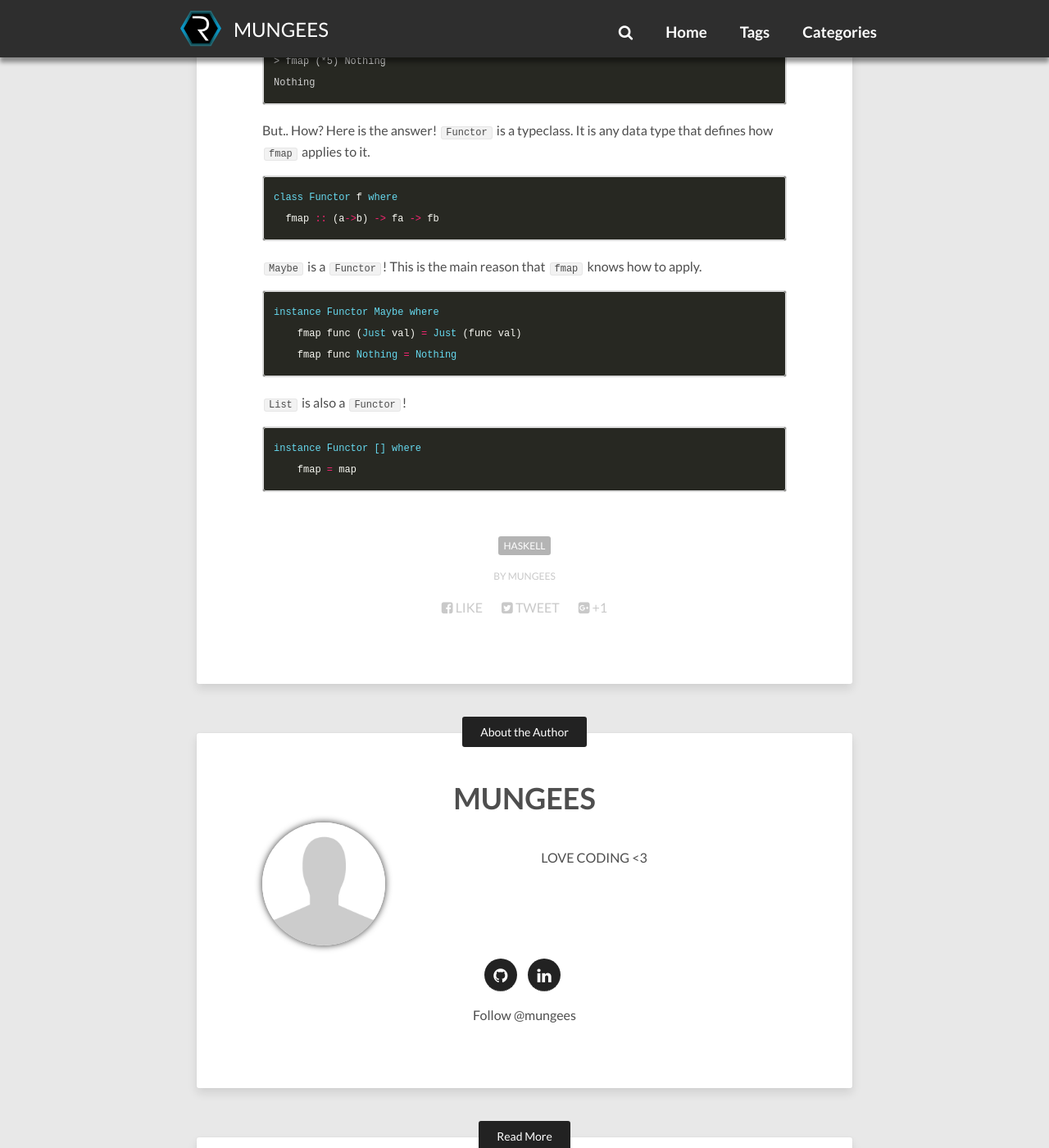
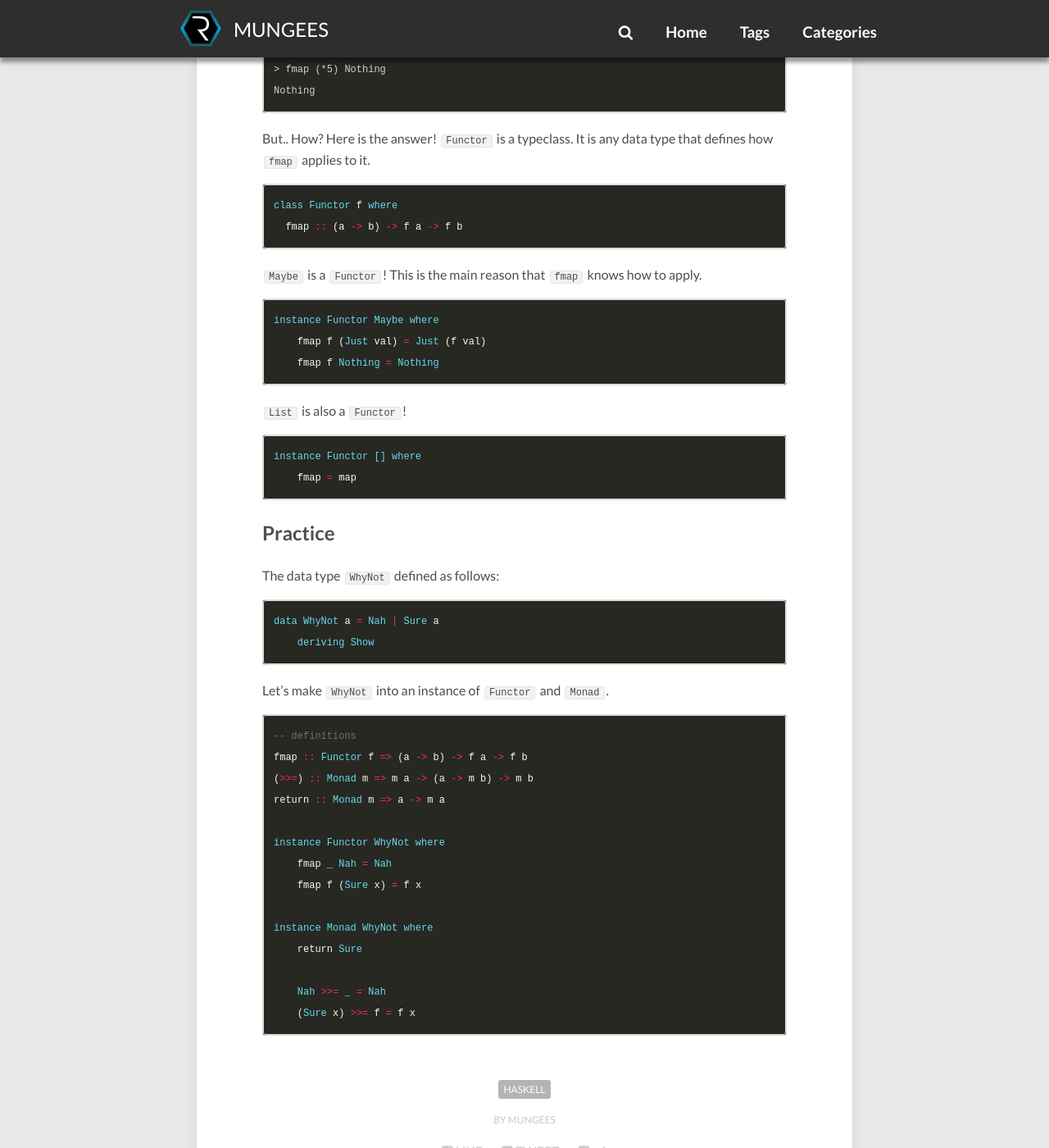
Before and after one commit to mungees/mungees.github.io, a Jekyll site: the page built from _posts/2018-12-16-functors.md, in a window 1280 px wide and 1400 px high, scrolled down 742 px. Shown: the whole window at 82% size. Built offline with Jekyll 4.4.1, drawn with Linux system fonts in a browser that asks for light colours; nearby versions of some CDN libraries; comment, search, counter and statistics services are not loaded.

Commit message:
Update funtors.md

````diff
--- a/_posts/2018-12-16-functors.md
+++ b/_posts/2018-12-16-functors.md
@@ -12,7 +12,7 @@ The `Maybe` data type looks like this.
 data Maybe a = Nothing | Just a
 ```
 
-#### Functors
+## Functors
 
 You can't just apply a normal function like (*5) to `Maybe` data type. This is where `fmap` comes handy. Because `fmap` knows how to apply the function.
 
@@ -27,15 +27,15 @@ But.. How? Here is the answer! `Functor` is a typeclass. It is any data type tha
 
 ```haskell
 class Functor f where
-  fmap :: (a->b) -> fa -> fb
+  fmap :: (a -> b) -> f a -> f b
 ```
 
 `Maybe` is a `Functor`! This is the main reason that `fmap` knows how to apply.
 
 ```haskell
 instance Functor Maybe where
-    fmap func (Just val) = Just (func val)
-    fmap func Nothing = Nothing
+    fmap f (Just val) = Just (f val)
+    fmap f Nothing = Nothing
 ```
 
 `List` is also a `Functor`!
@@ -44,3 +44,32 @@ instance Functor Maybe where
 instance Functor [] where
     fmap = map
 ```
+
+
+## Practice
+
+The data type `WhyNot` defined as follows:
+
+```haskell
+data WhyNot a = Nah | Sure a
+    deriving Show
+```
+
+Let's make `WhyNot` into an instance of `Functor` and `Monad`.
+
+```haskell
+-- definitions
+fmap :: Functor f => (a -> b) -> f a -> f b
+(>>=) :: Monad m => m a -> (a -> m b) -> m b
+return :: Monad m => a -> m a
+
+instance Functor WhyNot where
+    fmap _ Nah = Nah
+    fmap f (Sure x) = f x
+
+instance Monad WhyNot where
+    return Sure
+
+    Nah >>= _ = Nah
+    (Sure x) >>= f = f x
+```
````
